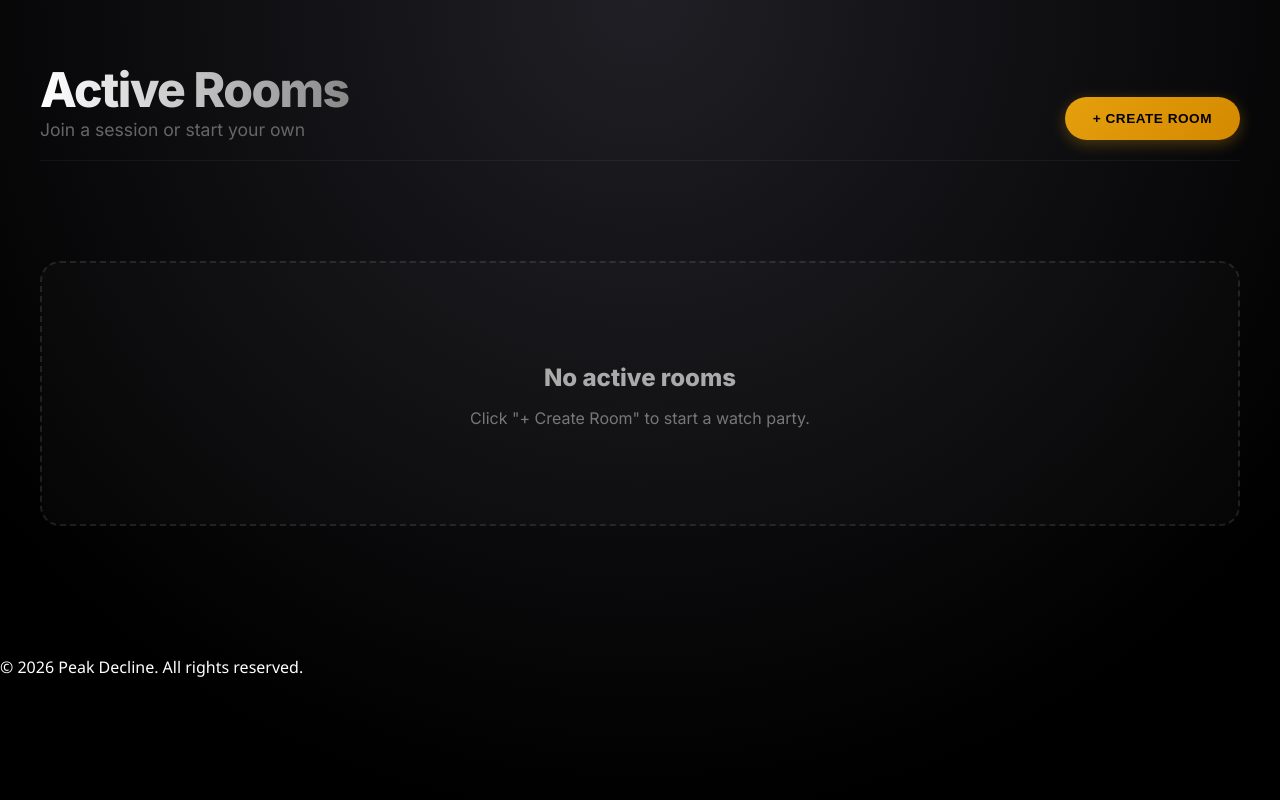
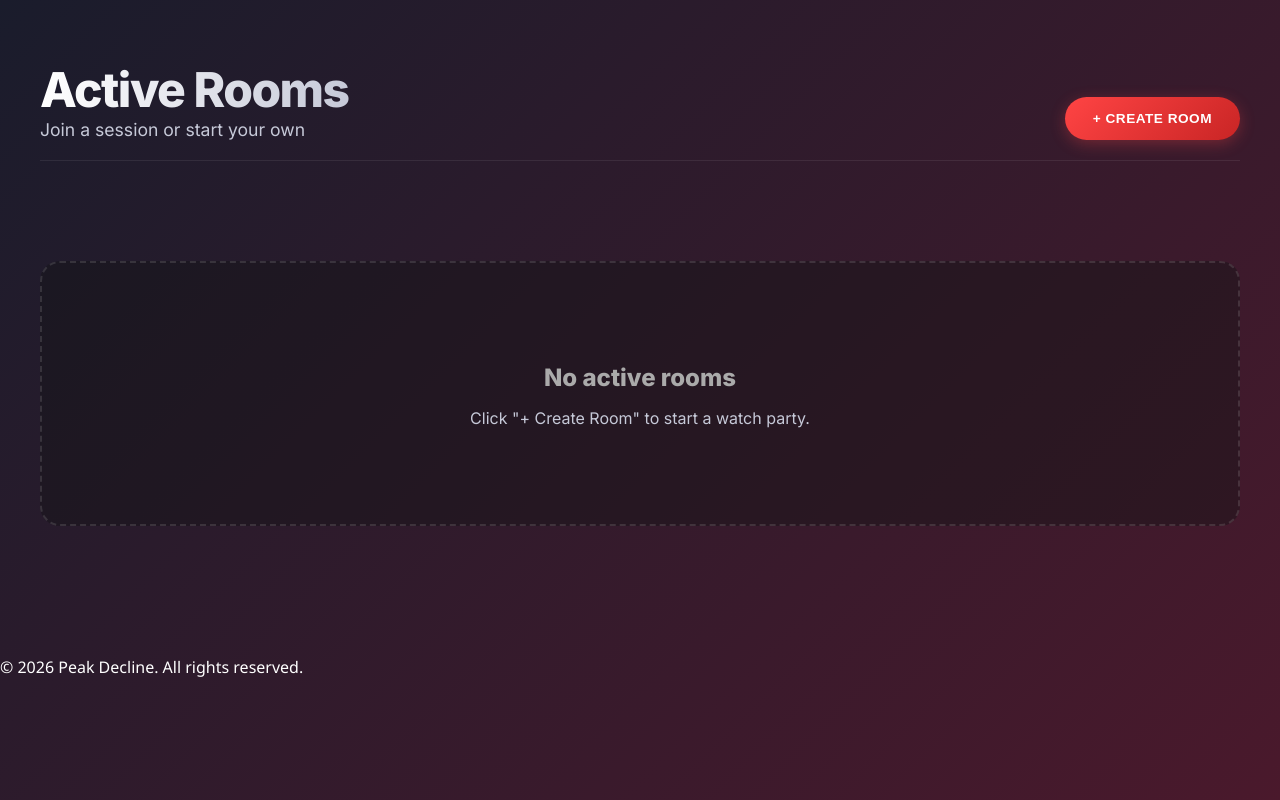
Before and after one commit to Samere1988/PeakDecline, a Flask app: page /plex-watch-together in a window 1280 px wide. Run offline with Flask 3, Linux system fonts and the light colour scheme; a user stored in the database is signed in; data that the repository does not hold is empty.

Commit message:
Apply red purple theme to Plex landing

```diff
--- a/static/css/plex.css
+++ b/static/css/plex.css
@@ -8,13 +8,9 @@
     min-height: 80vh;
 }
 
-/* --- The "Cinematic" Background --- */
-/* Apply this to your body or a wrapper in base.html if possible.
-   Otherwise, the .plex-container background works too. */
+/* --- The Red/Purple Background --- */
 body {
-    background-color: #050505;
-    /* subtle gradient to give a "spotlight" effect from top center */
-    background-image: radial-gradient(circle at 50% 0%, #1f1f25 0%, #000000 80%);
+    background: linear-gradient(135deg, #1a1c2c 0%, #4a192c 100%);
     background-attachment: fixed;
 }
 
@@ -25,7 +21,7 @@ body {
     align-items: flex-end; /* Aligns button with bottom of text */
     margin-bottom: 50px;
     padding-bottom: 20px;
-    border-bottom: 1px solid rgba(255,255,255,0.05);
+    border-bottom: 1px solid rgba(255,255,255,0.08);
 }
 
 .header-title h1 {
@@ -33,13 +29,13 @@ body {
     font-size: 3rem; /* Much larger */
     font-weight: 800;
     letter-spacing: -1.5px;
-    background: linear-gradient(to right, #fff, #888); /* Gradient text */
+    background: linear-gradient(to right, #fff, #c6c9d8); /* Gradient text */
     -webkit-background-clip: text;
     -webkit-text-fill-color: transparent;
 }
 
 .header-title span {
-    color: #666;
+    color: #c6c9d8;
     font-size: 1.1rem;
     font-weight: 500;
     margin-top: 8px;
@@ -47,15 +43,15 @@ body {
 
 /* --- Buttons --- */
 .create-btn {
-    background: linear-gradient(135deg, #e5a00d 0%, #d48900 100%); /* Gradient button */
-    color: #000;
+    background: linear-gradient(135deg, #ff4444 0%, #c92525 100%); /* Gradient button */
+    color: #fff;
     font-weight: 800;
     padding: 14px 28px;
     border-radius: 50px; /* Pill shape is more modern */
     border: none;
     cursor: pointer;
     transition: all 0.3s cubic-bezier(0.25, 0.8, 0.25, 1);
-    box-shadow: 0 4px 15px rgba(229, 160, 13, 0.3); /* Orange glow */
+    box-shadow: 0 4px 15px rgba(255, 68, 68, 0.3); /* Red glow */
     text-transform: uppercase;
     font-size: 0.85rem;
     letter-spacing: 0.5px;
@@ -219,10 +215,10 @@ body {
     grid-column: 1 / -1;
     text-align: center;
     padding: 80px;
-    background: rgba(255,255,255,0.02);
-    border: 2px dashed rgba(255,255,255,0.1);
+    background: rgba(20,20,23,0.42);
+    border: 2px dashed rgba(255,255,255,0.12);
     border-radius: 20px;
-    color: #666;
+    color: #c6c9d8;
 }
 .no-rooms h2 { color: #fff; margin-bottom: 10px;}
 
@@ -300,4 +297,4 @@ body {
     margin-top: 50px;
 }
 .empty-rooms-msg h2 { color: #aaa; }
-.empty-rooms-msg p { color: #777; }
+.empty-rooms-msg p { color: #c6c9d8; }
```
Also changed, not shown: other parts of static/css/plex.css (+26 -25 lines).
